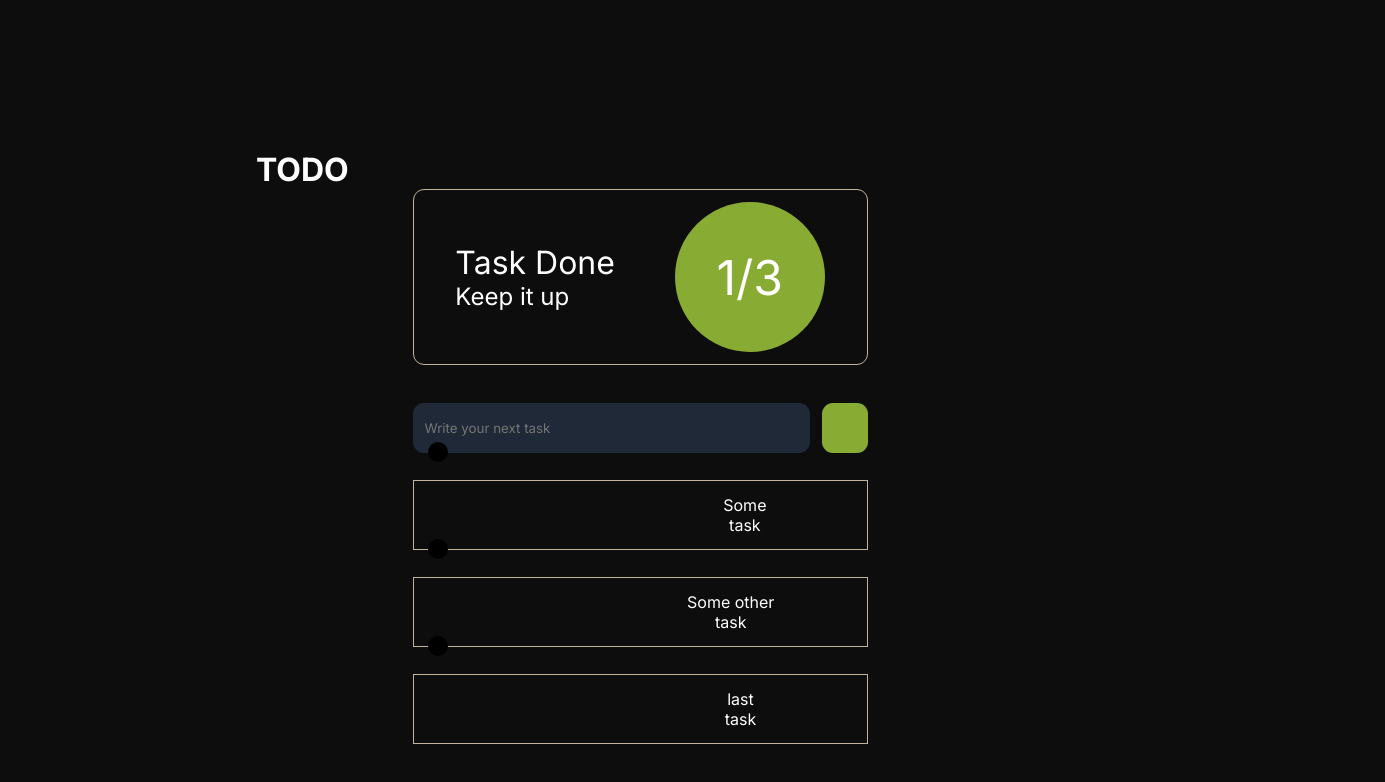
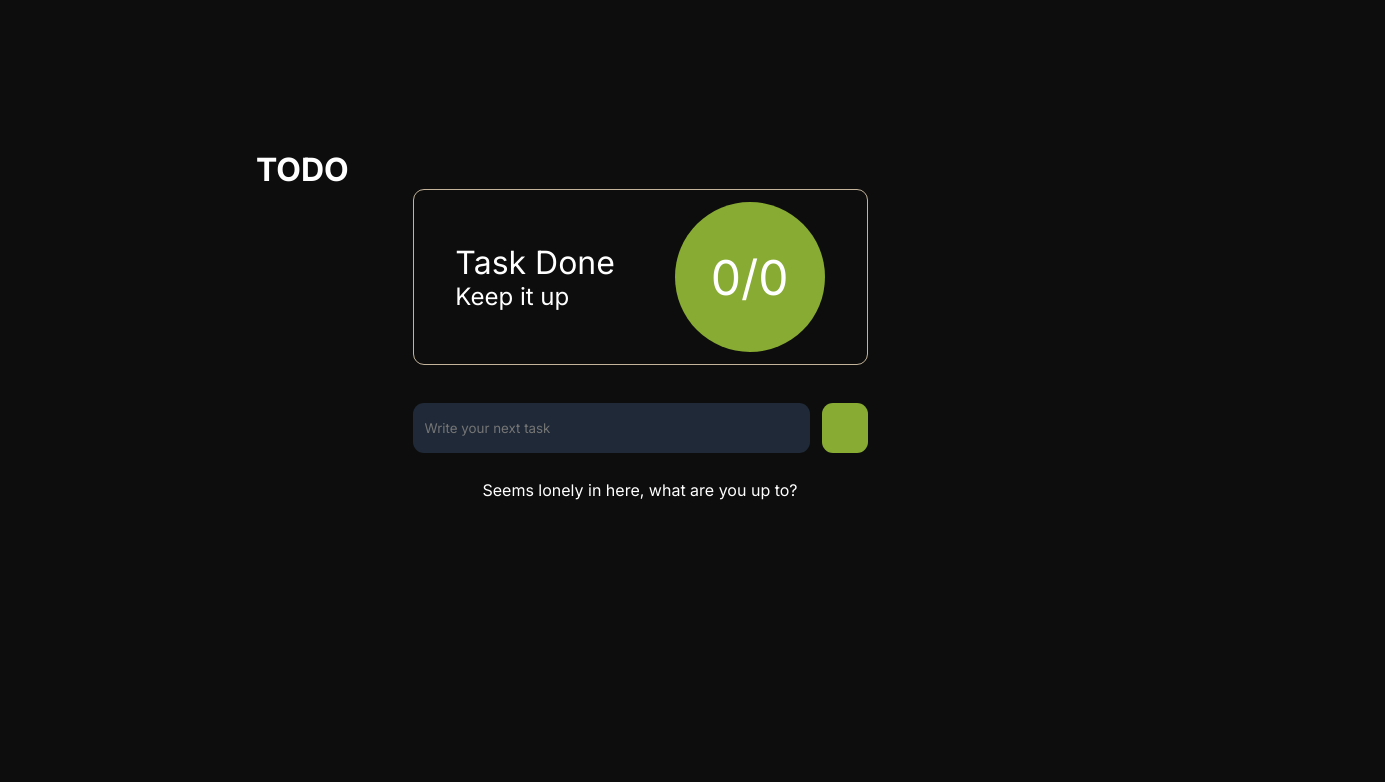
Before and after one commit to IonTulbure/SimpleReactToDov2, a Next.js app: page / in a window 1280 px wide. Shown: the top 782 px of the page, 1385 px wide, since content can reach past the window. Built offline with nearby package versions, Linux system fonts and the light colour scheme.

Commit message:
remove dummy todos

```diff
--- a/src/app/page.js
+++ b/src/app/page.js
@@ -8,15 +8,7 @@ import TODOHero from "@/components/TODOHero";
 import TODOList from "@/components/TODOList";
 
 function Home() {
-    const [todos, setTodos] = React.useState([
-        { title: "Some task", id: self.crypto.randomUUID(), is_completed: false },
-        {
-          title: "Some other task",
-          id: self.crypto.randomUUID(),
-          is_completed: true,
-        },
-        { title: "last task", id: self.crypto.randomUUID(), is_completed: false },
-    ]);
+    const [todos, setTodos] = React.useState([]);
 
     const todos_completed = todos.filter(
         (todo) => todo.is_completed === true
```
